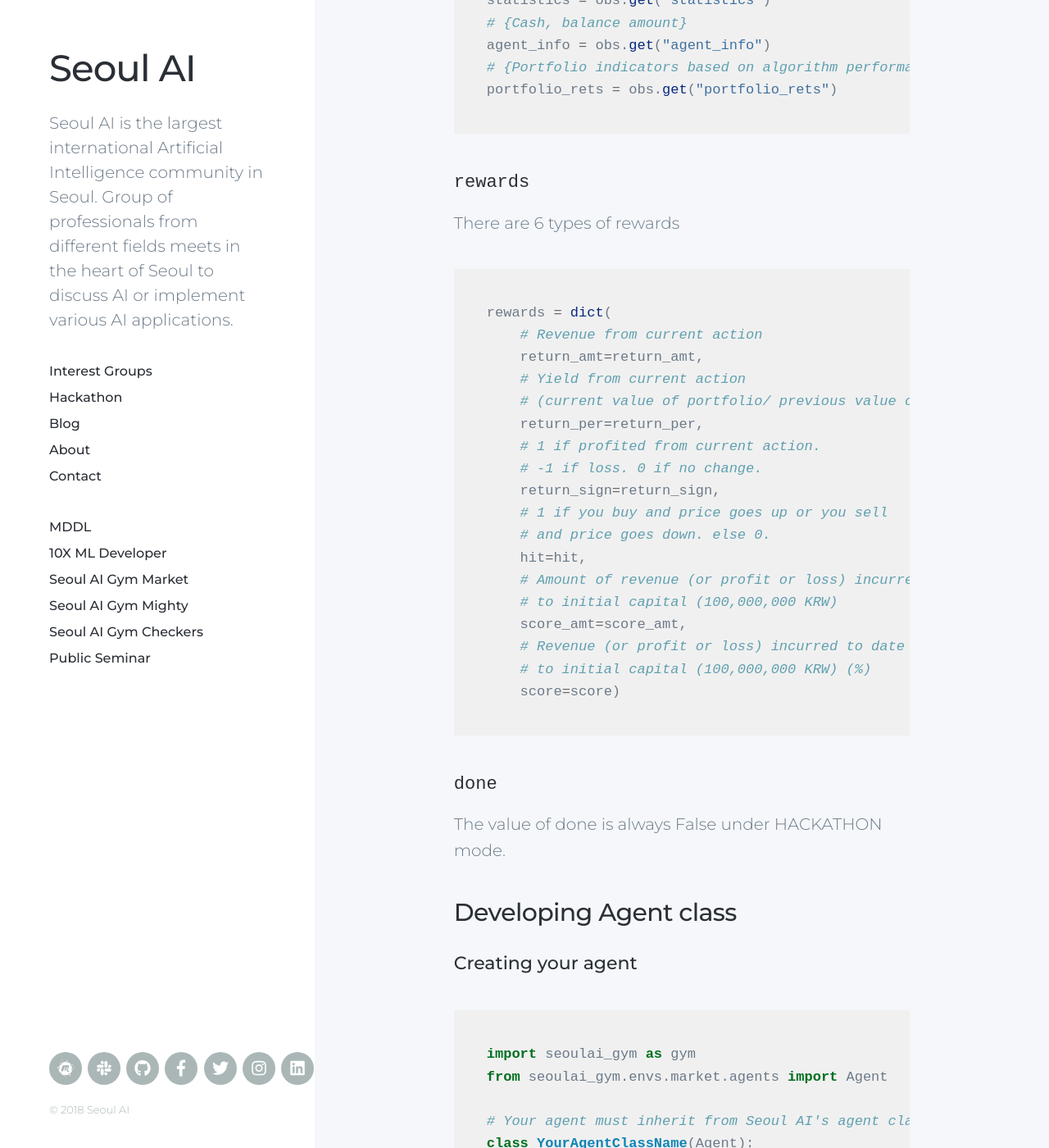
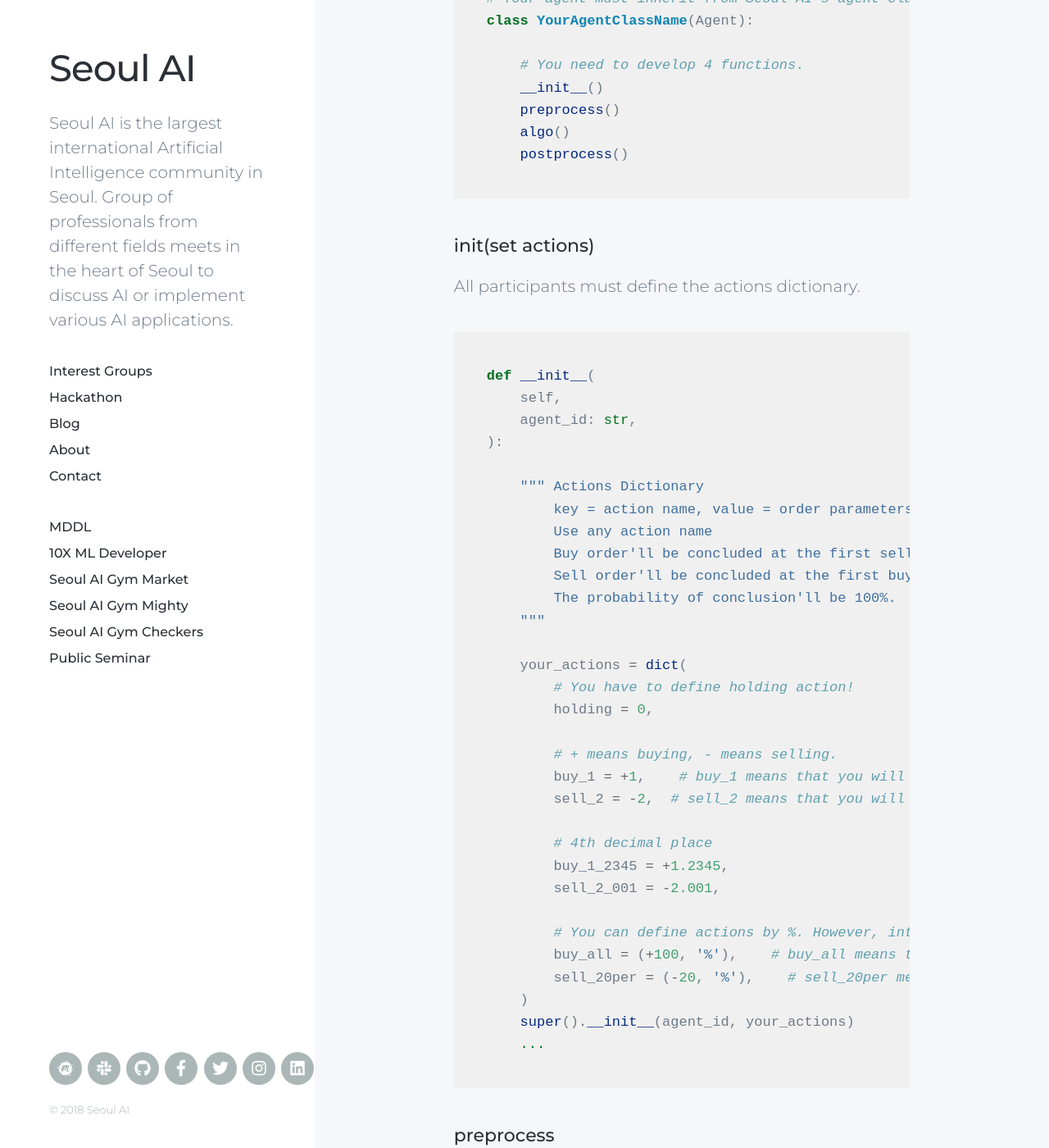
Before and after one commit to seoulai/seoulai.github.io, a Jekyll site: the page built from _posts/2018-12-01-4th-hackathon-technical-info.md, in a window 1280 px wide and 1400 px high, scrolled down 5784 px. Shown: the whole window at 82% size. Built offline with Jekyll 4.4.1, drawn with Linux system fonts in a browser that asks for light colours; nearby versions of some CDN libraries; comment, search, counter and statistics services are not loaded; some of the changed text lies outside the part shown.

Commit message:
Recover technical information

````diff
--- a/_posts/2018-12-01-4th-hackathon-technical-info.md
+++ b/_posts/2018-12-01-4th-hackathon-technical-info.md
@@ -14,6 +14,7 @@
 
 You will need Python v 3.6 to run the Seoul AI Market environment.
 
+
 ## Installation
 
 install from source.
@@ -29,105 +30,82 @@
 pip3 install -e .
 ```
 
+
 ## Seoul AI Market Framework
 
 Seoul AI Market is based on a real-time <a href="https://en.wikipedia.org/wiki/Reinforcement_learning">reinforcement learning</a>.
 
+
 ```python
 import seoulai_gym as gym
 from itertools import count
+from seoulai_gym.envs.market.agents import Agent
 from seoulai_gym.envs.market.base import Constants
 
-your_id = "seoul_ai"
-mode = Constants.LOCAL
+class YourAgentClassName(Agent):
+...
 
-# Create your agent.
+if __name__ == "__main__":
+    your_id = "seoul_ai"
+    mode = Constants.TEST
 
-a1 = YourAgentClassName(
-your_id,
-)
+    # Define your actions.
+    your_actions = dict(
+        holding = 0,
+        buy_1 = +1,
+        sell_2 = -2,
+    )
 
-# Create your market environment.
+    # Create your agent.
+    a1 = YourAgentClassName(
+        your_id,
+        your_actions,
+        )
 
-env = gym.make("Market")
+    # Create your market environment.
+    env = gym.make("Market")
 
-# Select your id and mode to participate
+    # Select your id and mode to participate
+    env.participate(your_id, mode)
 
-env.participate(your_id, mode)
+    # reset fetches the initial state of the crypto market.
+    obs = env.reset()
 
-# reset fetches the initial state of the crypto market.
+    # Perform real-time reinforcement learning
+    for t in count():
+        # Call act for the agent to take an action
+        action = a1.act(obs)
 
-obs = env.reset()
+        # To send your action to market:
+        next_obs, rewards, done, _ = env.step(**action)
 
-# Perform real-time reinforcement learning
-
-for t in count(): # Call act for the agent to take an action
-action = a1.act(obs)
-
- # To send your action to market:
- obs, rewards, done, \_ = env.step(\*\*action)
-
- # We recommend that rewards override user-defined fuctions
-a1.postprocess(obs, action, next_obs, rewards)
-
+        # It is recommended that reward override and user-defined function usage be done via postprocess function.
+        a1.postprocess(obs, action, next_obs, rewards)
 ```
-
 
 ## Setup details
 
 ### mode
 
-- There are 2 modes: LOCAL and HACKATHON.
+- There are 2 modes: TEST and HACKATHON.
 - Your agent will start trading in HACKATHON mode. This will affect the virtual KRW balance provided by Seoul AI.
-- You can train your agent in the LOCAL mode. We advice you to train your agent before trying out the HACKATHON mode.
+- You can train your agent in the TEST mode. We advice you to train your agent before trying out the HACKATHON mode.
 
-#### LOCAL mode Example 1
+#### env.reset() in TEST mode
 
 ```python
 your_id = "seoul_ai"
-mode = Constants.LOCAL
+mode = Constants.TEST
 
 env = gym.make("Market")
 env.participate(your_id, mode)
 
-# IF you call reset in LOCAL, your cash and balance
-# will be updated to 100,000,000 KRW and 0.0 respectively.
+# IF you call reset in TEST mode, your cash and balance will be updated to 100,000,000 KRW and 0.0 respectively.
 obs = env.reset()
-
-for t in count():
-    action = a1.act(obs)
-    # action is in dictionary format.
-    next_obs, rewards, done, _ = env.step(**action)
-    a1.postprocess(obs, action, next_obs, rewards)
+...
 ```
 
-#### LOCAL mode Example 2
-
-```python
-your_id = "seoul_ai"
-mode = Constants.LOCAL
-
-env = gym.make("Market")
-env.participate(your_id, mode)
-
-# You can use Episodes under LOCAL mode to train similar scenarios.
-EPISODES = 100
-for e in range(EPISODES):
-    obs = env.reset()
-
-    for t in count():
-        action = a1.act(obs)
-        # action is in dictionary format.
-        next_obs, rewards, done, _ = env.step(**action)
-        a1.postprocess(obs, action, next_obs, rewards)
-
-        # The game ends once the agent has been trained on
-        # all Local data
-        if done:
-            break
-```
-
-#### HACKATHON mode Example
+#### env.reset() in HACKATHON mode
 
 ```python
 your_id = "seoul_ai"
@@ -136,19 +114,10 @@
 env = gym.make("Market")
 env.participate(your_id, mode)
 
-# Calling reset in HACKATHON mode fetches the
-# cash and balance
-# It is different from calling reset in LOCAL
-# as your cash and balance will not be reset.
+# Calling reset in HACKATHON mode fetches the cash and balance
+# It is different from calling reset in TEST mode as your cash and balance will not be reset.
 obs = env.reset()
-
-
-# You cannot train with Episodes in HACKATHON mode.
-for t in count():
-    action = a1.act(obs)
-    # action is in dictionary format.
-    next_obs, rewards, done, _ = env.step(**action)
-    a1.postprocess(obs, action, next_obs, rewards)
+...
 ```
 
 ### act
@@ -156,62 +125,45 @@
 ```python
 action = a1.act(obs)
 ```
+The act function calls the following functions.
+- preprocess() = changes raw data fetched by obs to state
+- algo() = performs trading as defined by the participant.
 
-The act function calls the following functions.
-
-- preprocess() = changes raw data fetched by obs to state
-- algo() = performs training as defined by the participant.
 
 ### step
-
 The step function fetches and saves the crypto market state so that the agent may start trading. This function returns 3 variables.
 
 #### `obs`
-
 obs is short for observation.
 The datasets in obs are as follows:
 
 ```python
-# [First buy price, Remain quantity, First sell price, Remain quantity]
-order_book = obs.get("order_book")
-# {Current price, Volume}
-trade = obs.get("trade")
-# {Statistical value for agent's use}
-statistics = obs.get("statistics")
-# {Cash, balance amount}
-agent_info = obs.get("agent_info")
-# {Portfolio indicators based on algorithm performance}
-portfolio_rets = obs.get("portfolio_rets")
+order_book = obs.get("order_book")    # {timestamp, ask price, ask_size, bid price, bid size}
+trade = obs.get("trade")    # {timestamp, price, volume, ask_bid, sid} (the last 200 time series data)
+agent_info = obs.get("agent_info")    # {cash, balance amount}
+portfolio_rets = obs.get("portfolio_rets")    # {portfolio indicators based on algorithm performance}
 ```
 
 #### `rewards`
 
-There are 6 types of rewards
+There are 8 types of rewards
 
 ```python
 rewards = dict(
-    # Revenue from current action
-    return_amt=return_amt,
-    # Yield from current action
-    # (current value of portfolio/ previous value of portfolio -1) * 100(%)
-    return_per=return_per,
-    # 1 if profited from current action.
-    # -1 if loss. 0 if no change.
-    return_sign=return_sign,
-    # 1 if you buy and price goes up or you sell
-    # and price goes down. else 0.
-    hit=hit,
-    # Amount of revenue (or profit or loss) incurred to date relative
-    # to initial capital (100,000,000 KRW)
-    score_amt=score_amt,
-    # Revenue (or profit or loss) incurred to date relative
-    # to initial capital (100,000,000 KRW) (%)
-    score=score)
+    return_amt=return_amt,    # Return(amount) from current action
+    return_per=return_per,    # Return(%) from current action
+    return_sign=return_sign,    # 1 if profited from current action. -1 if loss. else 0
+    fee=fee,    # Fee from current action
+    hit=hit,    # 1 if buy and price goes up or sell and price goes down. else 0.
+    real_hit=real_hit,    # Fee based hit
+    score_amt=score_amt,    # Return(amount) from initial cash (100,000,000 KRW)
+    score=score)    # Return(%) from initial cash (100,000,000 KRW) = hackathon score
+
 ```
 
 #### `done`
+The value of done is always False.
 
-The value of done is always False under HACKATHON mode.
 
 ### Developing Agent class
 
@@ -223,41 +175,50 @@
 
 # Your agent must inherit from Seoul AI's agent class
 class YourAgentClassName(Agent):
-    ...
+
+    # You need to develop 4 functions.
+    __init__()
+    preprocess()
+    algo()
+    postprocess()
 ```
 
-#### set_actions function definition
+#### init(set actions)
 
-All participants must define the set_action function.
-actions must be in dictionary form and must be returned.
+All participants must define the actions dictionary.
 
 ```python
-class YourAgentClassName(Agent):
+def __init__(
+    self,
+    agent_id: str,
+):
 
-    def set_actions(
-        self,
-    )->dict:
+    """ Actions Dictionary
+        key = action name, value = order parameters
+        Use any action name
+        Buy order'll be concluded at the first sell price
+        Sell order'll be concluded at the first buy price.
+        The probability of conclusion'll be 100%.
+    """
 
-        your_actions = {}
+    your_actions = dict(
+        # You have to define holding action!
+        holding = 0,
 
-        """
-        The dictionary's key is action name, value is order_percent.
-        action name is named by the participant
-        order_percent takes value between -100 and 100
-        order_percent values + represents to buy and - represents to sell.
-       """
+        # + means buying, - means selling.
+        buy_1 = +1,    # buy_1 means that you will buy 1 bitcoin.
+        sell_2 = -2,  # sell_2 means that you will sell 2 bitcoin.
 
-        your_actions = dict(
-            holding = 0,
-            # buy_all means that you will buy
-            # 100% of the purchase amount
-            buy_all = +100,
-            # sell_20per means you will sell
-            # 20% of the available volume
-            sell_20per = -20,
-        )
-        # You must return the actions dictionary you defined.
-        return your_actions
+        # 4th decimal place
+        buy_1_2345 = +1.2345,
+        sell_2_001 = -2.001,
+
+        # You can define actions by %. However, integer between -100 and 100 must be entered.
+        buy_all = (+100, '%'),    # buy_all means that you will buy 100% of the purchase amount
+        sell_20per = (-20, '%'),    # sell_20per means you will sell 20% of the available volume
+    )
+    super().__init__(agent_id, your_actions)
+    ...
 ```
 
 #### preprocess
@@ -287,6 +256,7 @@
 #### algo (algorithm definition)
 
 It is a function that defines the conditions for trading.
+algo function must return self.action function.
 
 ```python
     def algo(
@@ -294,19 +264,17 @@
         state,
     ):
         if state["buy_signal"]:
-            # Enter action_name as a parameter of set_actions
+            # Enter action_name as a parameter of actions dictionary.
             return self.action("buy_all")
         elif state["sell_signal"]:
             return self.action("sell_20per")
         else:
-            # You can enter the index of the action_name defined
-            # in set_actions as a parameter.
-            return self.action(0)
+            return self.action(0)    # You can enter the index of the action_name as a parameter.
 ```
 
 #### postprocess
 
-You can redifine rewards through the postprocess.
+You can select and redifine reward through the postprocess.
 
 ```python
     def postprocess(
@@ -318,19 +286,19 @@
     ):
         your_reward = 0
 
-        decision = action.get("decision")
-        trade = obs.get("trade")
-        cur_price = trade.get("cur_price")
+        # Select
+        your_rewards = rewards.get("hit")
 
-        next_trade = next_obs.get("trade")
-        next_price = next_trade.get("cur_price")
+        # Redefine
+        trades = obs.get("trade")
+        next_trades = next_obs.get("trade")
 
-        diff = next_price - cur_price
+        cur_price = trades["price"][0]
+        next_price = next_trades["price"][0]
 
-        if decision == Constants.BUY and diff > 0:
-            your_reward = 1
-        elif decision == Constants.SELL and diff < 0:
-            your_reward = 1
+        change_price = (next_price-cur_price)
+
+        your_reward = np.sign(change_price)
 ```
 
 #### DQN Example
@@ -340,3 +308,7 @@
 #### Rule based Example
 
 <a href="https://github.com/seoulai/gym/blob/market/examples/market/mean_reverting_example.py">mean_reverting_example.py</a>
+
+#### Random Example
+
+<a href="https://github.com/seoulai/gym/blob/market/examples/market/random_agent_example.py">random_agent_example.py</a>
````
Also changed, not shown: other parts of _posts/2018-12-01-4th-hackathon-technical-info.md (+11 -3 lines).
